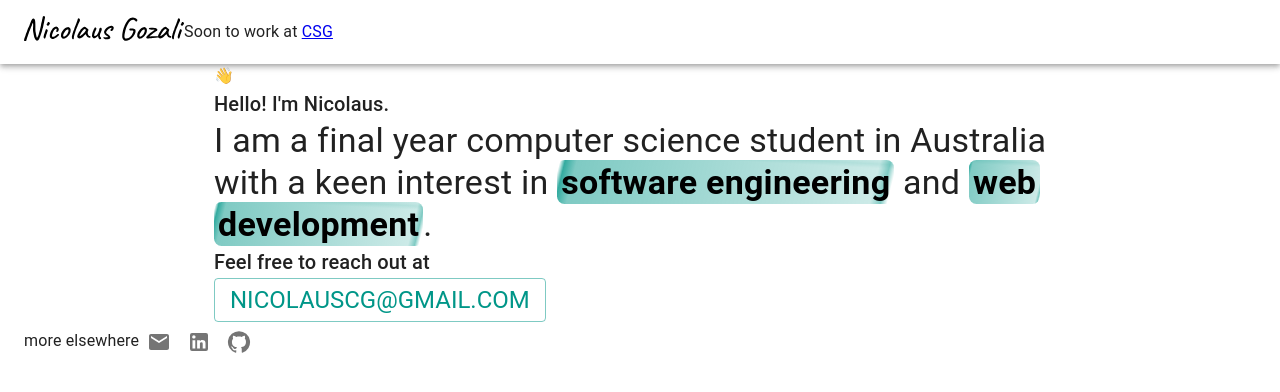
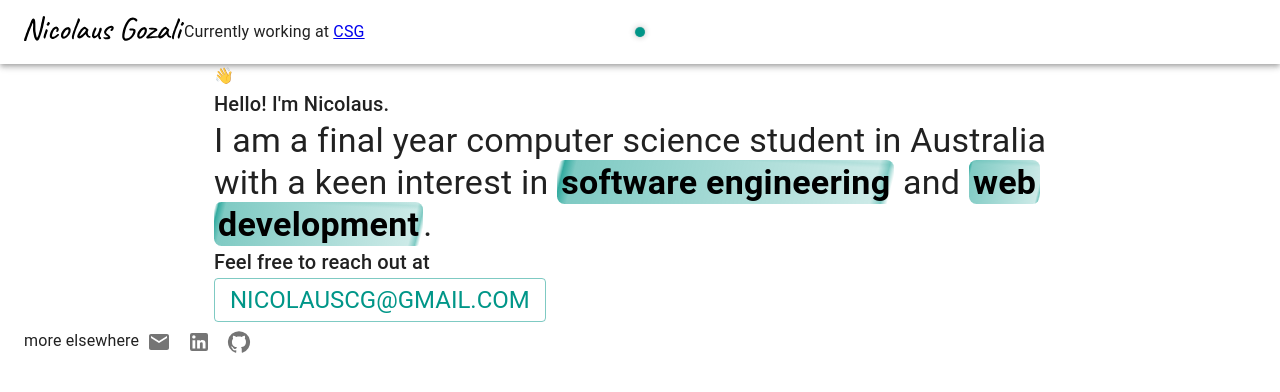
Before and after one commit to nicolauscg/personal-blog, a Next.js app: page / in a window 1280 px wide. Shown: the top 392 px of the page. Built offline with nearby package versions, Linux system fonts and the light colour scheme.

Commit message:
feat: add pulsating circle and change soon to work to currently working

```diff
--- /dev/null
+++ b/components/PulsatingCircle.module.css
@@ -0,0 +1,61 @@
+/* modified from https://codepen.io/peeke/pen/BjxXZa */
+
+.pulsating-circle {
+  position: absolute;
+  top: 50%;
+  left: 50%;
+  transform: translateX(-50%) translateY(-50%);
+  width: 10px;
+  height: 10px;
+}
+
+.pulsating-circle:before {
+  content: "";
+  position: relative;
+  display: block;
+  width: 300%;
+  height: 300%;
+  box-sizing: border-box;
+  margin-left: -100%;
+  margin-top: -100%;
+  border-radius: 45px;
+  background-color: #009688;
+  opacity: 0.7;
+  animation: pulse-ring 1.25s cubic-bezier(0.215, 0.61, 0.355, 1) infinite;
+}
+
+.pulsating-circle:after {
+  content: "";
+  position: absolute;
+  left: 0;
+  top: 0;
+  display: block;
+  width: 100%;
+  height: 100%;
+  background-color: #009688;
+  border-radius: 15px;
+  box-shadow: 0 0 8px rgba(0, 0, 0, 0.3);
+  animation: pulse-dot 1.25s cubic-bezier(0.455, 0.03, 0.515, 0.955) -0.4s infinite;
+}
+
+@keyframes pulse-ring {
+  0% {
+    transform: scale(0.33);
+  }
+  80%,
+  100% {
+    opacity: 0;
+  }
+}
+
+@keyframes pulse-dot {
+  0% {
+    transform: scale(0.8);
+  }
+  50% {
+    transform: scale(1);
+  }
+  100% {
+    transform: scale(0.8);
+  }
+}
--- /dev/null
+++ b/components/PulsatingCircle.tsx
@@ -0,0 +1,9 @@
+import styles from "./PulsatingCircle.module.css";
+
+export default function PulsatingCircle() {
+  return (
+    <span className="relative px-5">
+      <div className={styles["pulsating-circle"]}></div>
+    </span>
+  );
+}
--- a/pages/index.tsx
+++ b/pages/index.tsx
@@ -5,6 +5,7 @@ import Emoji from "../components/Emoji";
 import StyledMark from "../components/StyledMark";
 import { ReactElement } from "react";
 import Layout from "../components/Layout";
+import PulsatingCircle from "../components/PulsatingCircle";
 
 export default function Home() {
   return (
@@ -71,7 +72,8 @@ Home.getLayout = function getLayout(page: ReactElement) {
             },
           }}
         >
-          Soon to work at{" "}
+          <PulsatingCircle />
+          Currently working at{" "}
           <Link href="https://www.csgi.com/">
             <a target="_blank">
               <span className="text-red-500 font-bold">CSG</span>
```
